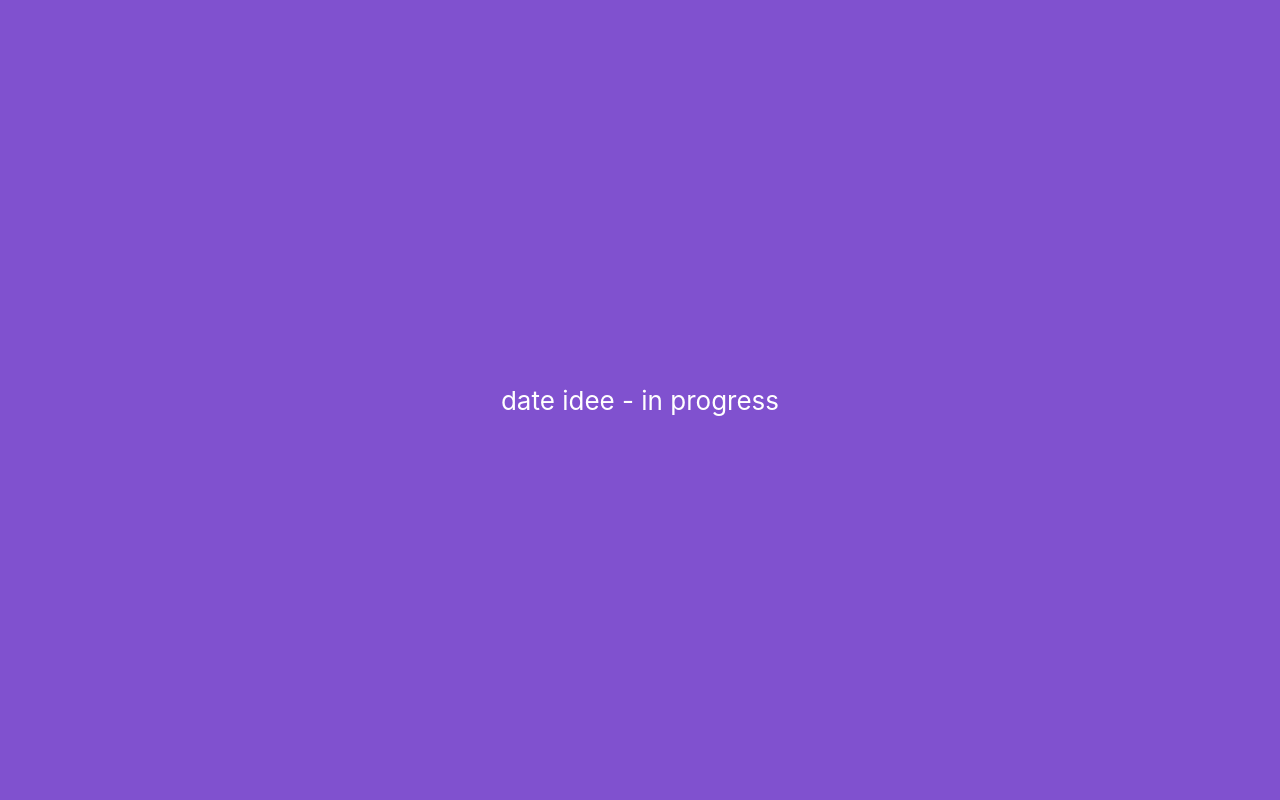
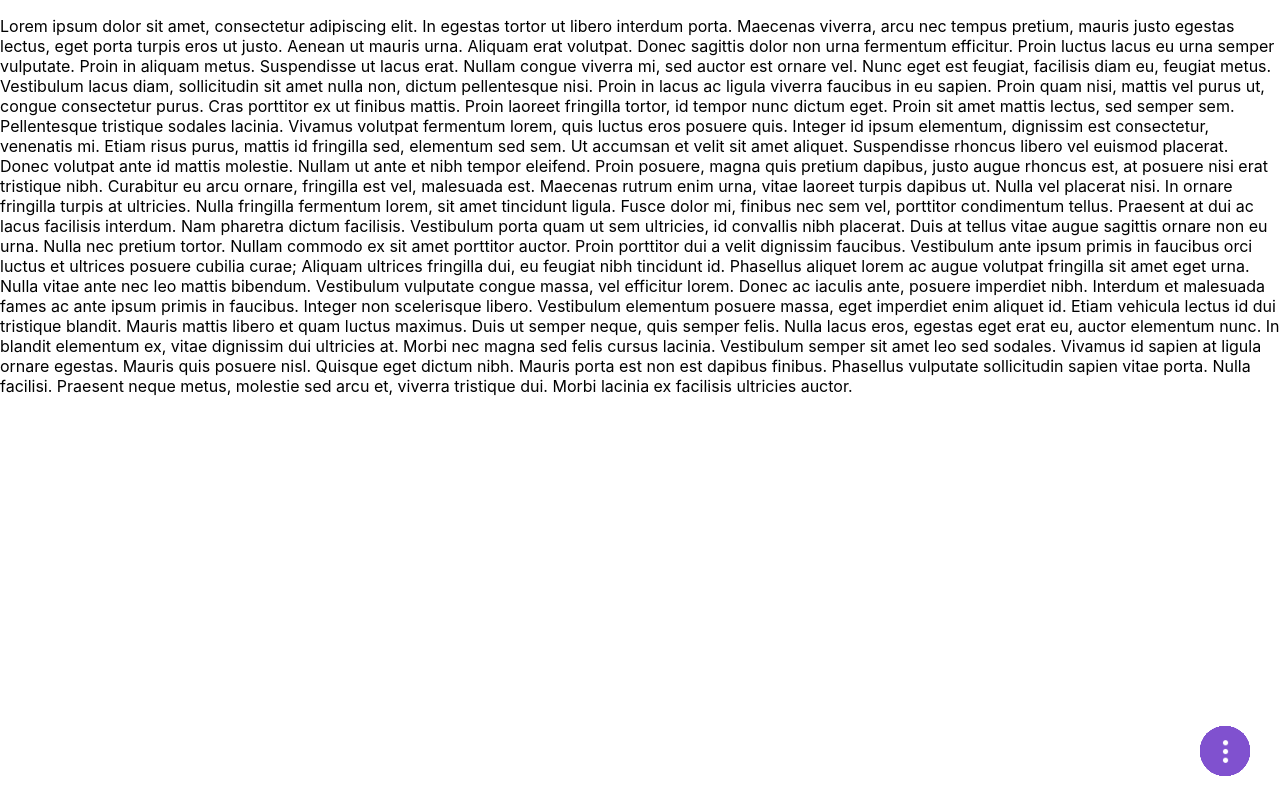
Before and after one commit to WoutVanneste/date-idee-react, a React (Create React App) app: page / in a window 1280 px wide. Built offline with nearby package versions, Linux system fonts and the light colour scheme.

Commit message:
add menu

```diff
--- a/src/App.js
+++ b/src/App.js
@@ -1,13 +1,15 @@
 import './App.css';
+import NavigationMenu from './pages/NavigationMenu';
+import Content from './pages/Content';
+import { useState } from 'react';
 
 function App() {
+  const [activePage, setActivePage] = useState('');
+
   return (
-    <div className="App">
-      <header className="App-header">
-        <p>
-          date idee - in progress
-        </p>
-      </header>
+    <div>
+      <NavigationMenu setActivePage={setActivePage} />
+      <Content />
     </div>
   );
 }
--- /dev/null
+++ b/src/pages/Content.js
@@ -0,0 +1,15 @@
+import React from 'react';
+
+const Content = () => {
+    return <p>Lorem ipsum dolor sit amet, consectetur adipiscing elit. In egestas tortor ut libero interdum porta. Maecenas viverra, arcu nec tempus pretium, mauris justo egestas lectus, eget porta turpis eros ut justo. Aenean ut mauris urna. Aliquam erat volutpat. Donec sagittis dolor non urna fermentum efficitur. Proin luctus lacus eu urna semper vulputate. Proin in aliquam metus. Suspendisse ut lacus erat. Nullam congue viverra mi, sed auctor est ornare vel. Nunc eget est feugiat, facilisis diam eu, feugiat metus. Vestibulum lacus diam, sollicitudin sit amet nulla non, dictum pellentesque nisi. Proin in lacus ac ligula viverra faucibus in eu sapien.
+
+    Proin quam nisi, mattis vel purus ut, congue consectetur purus. Cras porttitor ex ut finibus mattis. Proin laoreet fringilla tortor, id tempor nunc dictum eget. Proin sit amet mattis lectus, sed semper sem. Pellentesque tristique sodales lacinia. Vivamus volutpat fermentum lorem, quis luctus eros posuere quis. Integer id ipsum elementum, dignissim est consectetur, venenatis mi.
+
+    Etiam risus purus, mattis id fringilla sed, elementum sed sem. Ut accumsan et velit sit amet aliquet. Suspendisse rhoncus libero vel euismod placerat. Donec volutpat ante id mattis molestie. Nullam ut ante et nibh tempor eleifend. Proin posuere, magna quis pretium dapibus, justo augue rhoncus est, at posuere nisi erat tristique nibh. Curabitur eu arcu ornare, fringilla est vel, malesuada est. Maecenas rutrum enim urna, vitae laoreet turpis dapibus ut. Nulla vel placerat nisi. In ornare fringilla turpis at ultricies. Nulla fringilla fermentum lorem, sit amet tincidunt ligula. Fusce dolor mi, finibus nec sem vel, porttitor condimentum tellus. Praesent at dui ac lacus facilisis interdum. Nam pharetra dictum facilisis.
+
+    Vestibulum porta quam ut sem ultricies, id convallis nibh placerat. Duis at tellus vitae augue sagittis ornare non eu urna. Nulla nec pretium tortor. Nullam commodo ex sit amet porttitor auctor. Proin porttitor dui a velit dignissim faucibus. Vestibulum ante ipsum primis in faucibus orci luctus et ultrices posuere cubilia curae; Aliquam ultrices fringilla dui, eu feugiat nibh tincidunt id. Phasellus aliquet lorem ac augue volutpat fringilla sit amet eget urna. Nulla vitae ante nec leo mattis bibendum. Vestibulum vulputate congue massa, vel efficitur lorem. Donec ac iaculis ante, posuere imperdiet nibh. Interdum et malesuada fames ac ante ipsum primis in faucibus. Integer non scelerisque libero. Vestibulum elementum posuere massa, eget imperdiet enim aliquet id. Etiam vehicula lectus id dui tristique blandit. Mauris mattis libero et quam luctus maximus.
+
+    Duis ut semper neque, quis semper felis. Nulla lacus eros, egestas eget erat eu, auctor elementum nunc. In blandit elementum ex, vitae dignissim dui ultricies at. Morbi nec magna sed felis cursus lacinia. Vestibulum semper sit amet leo sed sodales. Vivamus id sapien at ligula ornare egestas. Mauris quis posuere nisl. Quisque eget dictum nibh. Mauris porta est non est dapibus finibus. Phasellus vulputate sollicitudin sapien vitae porta. Nulla facilisi. Praesent neque metus, molestie sed arcu et, viverra tristique dui. Morbi lacinia ex facilisis ultricies auctor.</p>;
+}
+
+export default Content;
--- /dev/null
+++ b/src/pages/NavigationMenu.css
@@ -0,0 +1,37 @@
+.navigationMenu
+{
+    position: fixed;
+    height: 100vh;
+    width: 100vw;
+}
+
+.menuImgWrapper
+{
+    position: absolute;
+    bottom: 40px;
+    right: 30px;
+    background-color: #8051cf;
+    display: inline-flex;
+    border-radius: 100%;
+    height: 50px;
+    width: 50px;
+    justify-content: center;
+    align-items: center;
+    transition: all .2s ease;
+}
+
+.menuImgWrapperButton:hover, .menuImgWrapperButton:active
+{
+    opacity: 0.8;
+}
+
+.menuImg
+{
+    height: 35px;
+    width: 35px;
+}
+
+.menuImgSmall
+{
+    transform: scale(0.8);
+}
--- /dev/null
+++ b/src/pages/NavigationMenu.js
@@ -0,0 +1,80 @@
+import React, { useState } from 'react';
+import './NavigationMenu.css';
+
+const NavigationMenu = ({ setActivePage }) => {
+
+    const [pop, setPop] = useState(false);
+    const [yPosHome, setYPosHome] = useState(0);
+    const [yPosOutside, setYPosOutside] = useState(0);
+    const [yPosFood, setYPosFood] = useState(0);
+    const [yPosMovie, setYPosMovie] = useState(0);
+    const [yPosConcert, setYPosConcert] = useState(0);
+    const [yPosTravel, setYPosTravel] = useState(0);
+    const [xPosAdd, setXPosAdd] = useState(0);
+
+    const popIn = () => {
+        var offset = 60;
+        setPop(true);
+        setYPosHome(offset * 1);
+        setYPosOutside(offset * 2);
+        setYPosFood(offset * 3);
+        setYPosMovie(offset * 4);
+        setYPosConcert(offset * 5);
+        setYPosTravel(offset * 6);
+        setXPosAdd(offset);
+    }
+
+    const popOut = () => {
+        setPop(false);
+        setYPosHome(0);
+        setYPosOutside(0);
+        setYPosFood(0);
+        setYPosMovie(0);
+        setYPosConcert(0);
+        setYPosTravel(0);
+        setXPosAdd(0);
+    }
+
+    const goToPage = pageName => {
+        console.log('go to page', pageName);
+        if (pop) {
+            setActivePage(pageName);
+            setTimeout(() => {
+                popOut();
+            }, 100);
+        }
+    }
+
+    return <div className='navigationMenu' pointerEvents='box-none'>
+      <div style={{transform: `translateY(-${yPosHome}px)`}} className='menuImgWrapper menuImgWrapperButton' onClick={() => goToPage('home')}>
+        <img className='menuImg' src={require('../assets/home.png')} alt='home' />
+      </div>
+      <div style={{transform: `translateY(-${yPosOutside}px)`}} className='menuImgWrapper menuImgWrapperButton' onClick={() => goToPage('outside')}>
+        <img className='menuImg' src={require('../assets/outside.png')} alt='outside' />
+      </div>
+      <div style={{transform: `translateY(-${yPosFood}px)`}} className='menuImgWrapper menuImgWrapperButton' onClick={() => goToPage('food')}>
+        <img className='menuImg' src={require('../assets/food.png')} alt='food' />
+      </div>
+      <div style={{transform: `translateY(-${yPosMovie}px)`}} className='menuImgWrapper menuImgWrapperButton' onClick={() => goToPage('movie')}>
+        <img className='menuImg' src={require('../assets/movie.png')} alt='movie' />
+      </div>
+      <div style={{transform: `translateY(-${yPosConcert}px)`}} className='menuImgWrapper menuImgWrapperButton' onClick={() => goToPage('concert')}>
+        <img className='menuImg' src={require('../assets/concert.png')} alt='concert' />
+      </div>
+      <div style={{transform: `translateY(-${yPosTravel}px)`}} className='menuImgWrapper menuImgWrapperButton' onClick={() => goToPage('travel')}>
+        <img className='menuImg' src={require('../assets/travel.png')} alt='travel' />
+      </div>
+      <div style={{transform: `translateX(-${xPosAdd}px)`}} className='menuImgWrapper menuImgWrapperButton' onClick={() => goToPage('add')}>
+        <img className='menuImg menuImgSmall' src={require('../assets/add.png')} alt='add' />
+      </div>
+      <div className='menuImgWrapper'
+      style={pop ? { transform: `rotate(-90deg)`} : {transform: `rotate(0deg)`}}
+      onClick={() => {
+        pop === false ? popIn() : popOut();
+      }}>
+       <img className='menuImg menuImgSmall' src={require('../assets/menu.png')} alt='menu' />
+    </div>
+  </div>;
+}
+
+export default NavigationMenu;
```
Also changed, not shown: src/App.css (+10 -0 lines), src/pages/Content.css (added).
